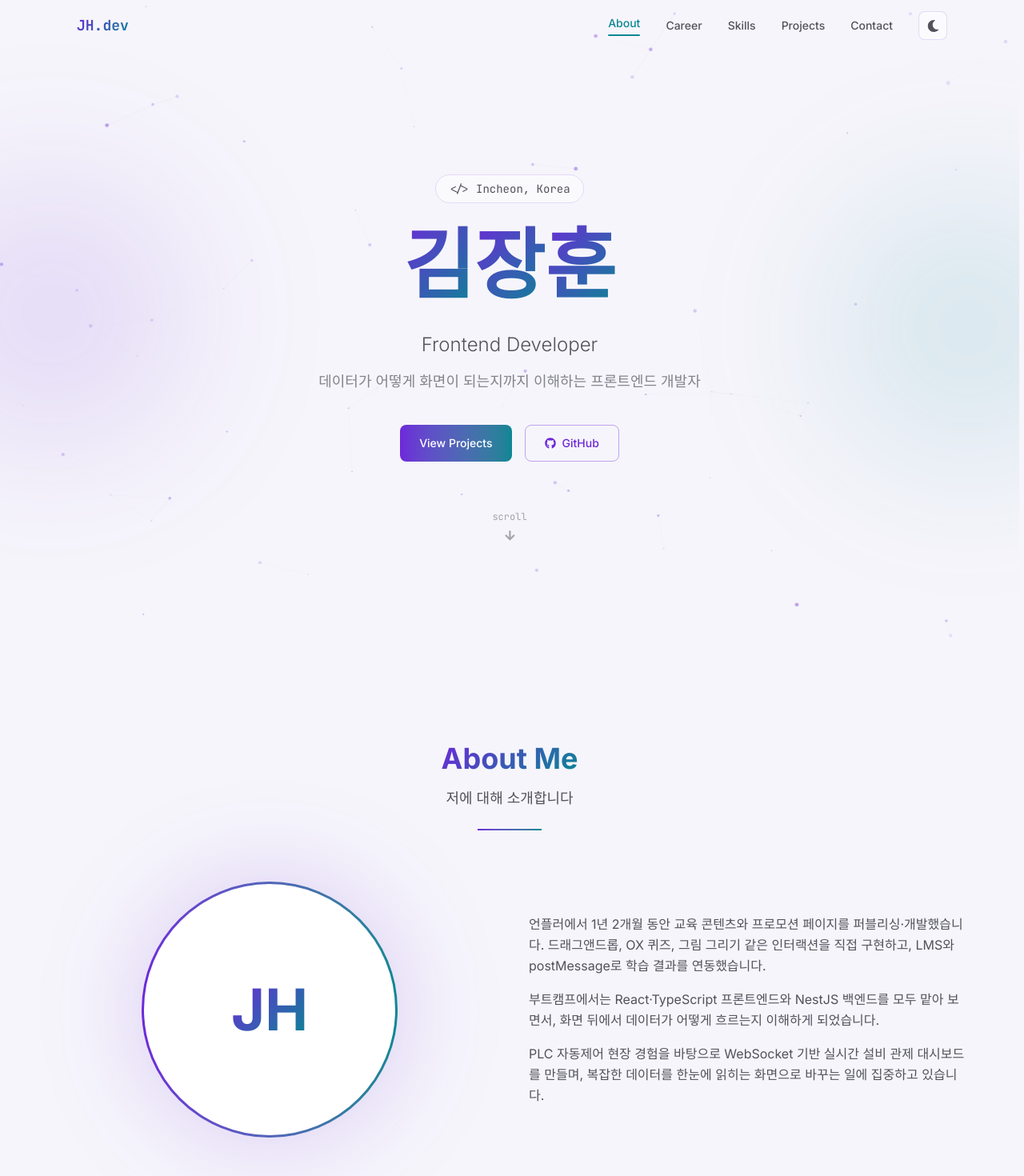
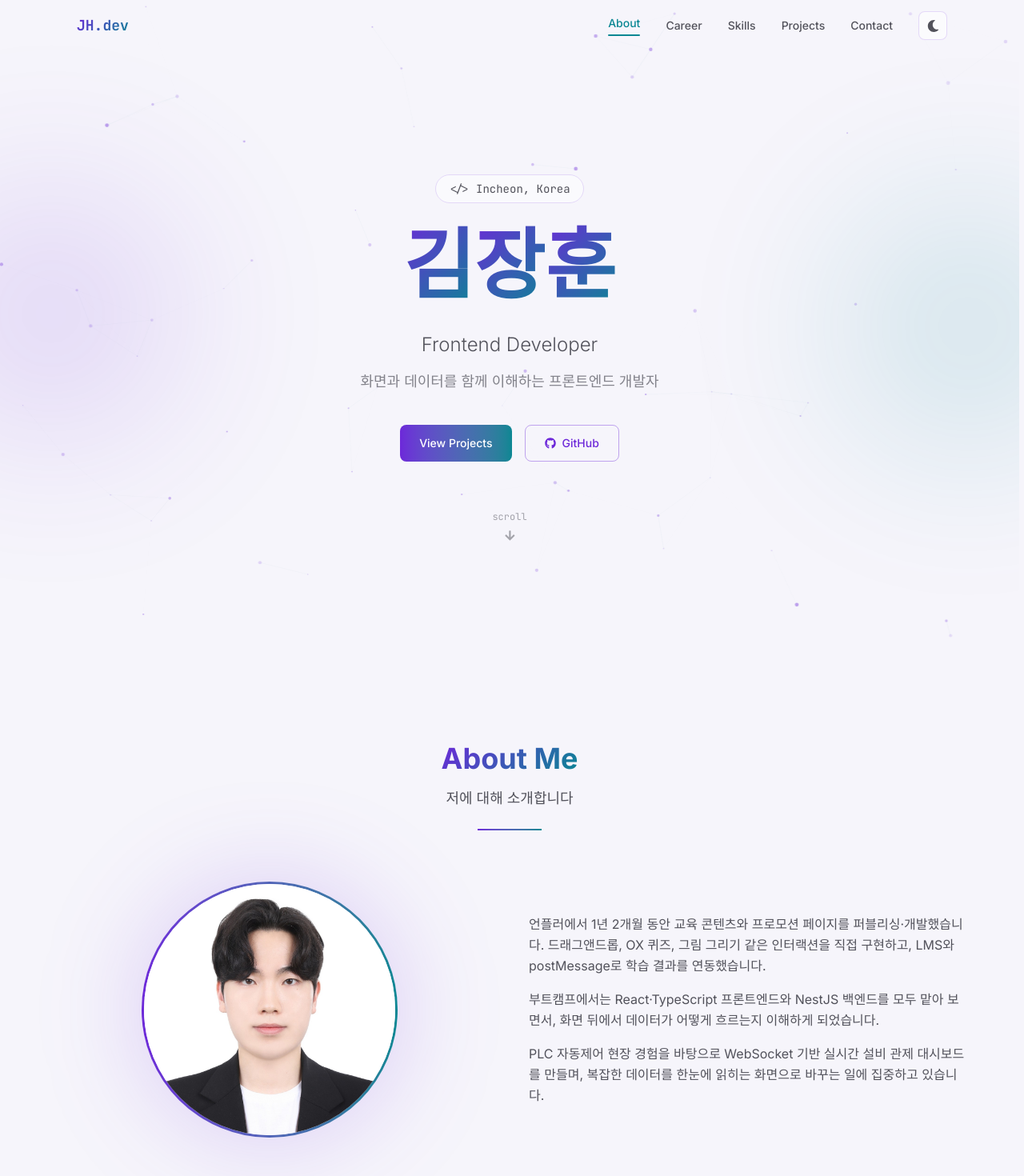
Before and after one commit to ja-gypsophila/portfolio, a Next.js app: page / in a window 1280 px wide. Shown: the top 1470 px of the page at 80% size. Built offline with nearby package versions, Linux system fonts and the light colour scheme.

Commit message:
프로필사진 추가, 및 페이지 수정

```diff
--- a/src/app/layout.tsx
+++ b/src/app/layout.tsx
@@ -16,7 +16,7 @@ const jetbrainsMono = JetBrains_Mono({
 export const metadata: Metadata = {
   title: "김장훈 | Frontend Developer Portfolio",
   description:
-    "데이터가 어떻게 화면이 되는지까지 이해하는 프론트엔드 개발자 김장훈의 포트폴리오",
+    "화면과 데이터를 함께 이해하는 프론트엔드 개발자 김장훈의 포트폴리오",
   keywords: [
     "김장훈",
     "프론트엔드",
--- a/src/components/sections/AboutSection.tsx
+++ b/src/components/sections/AboutSection.tsx
@@ -1,5 +1,6 @@
 "use client";
 
+import Image from "next/image";
 import { motion } from "motion/react";
 import SectionWrapper from "@/components/ui/SectionWrapper";
 import SectionHeading from "@/components/ui/SectionHeading";
@@ -27,11 +28,23 @@ export default function AboutSection() {
           <div className="relative w-64 h-64 md:w-80 md:h-80">
             {/* Gradient ring */}
             <div className="absolute inset-0 rounded-full bg-gradient-to-r from-purple to-cyan p-[3px]">
-              <div className="w-full h-full rounded-full bg-card flex items-center justify-center overflow-hidden">
-                {/* Placeholder avatar */}
-                <div className="text-6xl md:text-7xl font-bold gradient-text">
-                  {personalInfo.initials}
-                </div>
+              <div className="relative w-full h-full rounded-full bg-card flex items-center justify-center overflow-hidden">
+                {personalInfo.profileImage ? (
+                  // 원 안에 꽉 차게, 얼굴이 잘리지 않도록 위쪽 기준으로 자름
+                  <Image
+                    src={personalInfo.profileImage}
+                    alt={`${personalInfo.name} 프로필 사진`}
+                    fill
+                    sizes="(min-width: 768px) 320px, 256px"
+                    className="object-cover object-top"
+                    priority
+                  />
+                ) : (
+                  // 사진이 없으면 이니셜 표시
+                  <div className="text-6xl md:text-7xl font-bold gradient-text">
+                    {personalInfo.initials}
+                  </div>
+                )}
               </div>
             </div>
             {/* Glow effect */}
--- a/src/data/portfolio-data.ts
+++ b/src/data/portfolio-data.ts
@@ -35,12 +35,14 @@ export const personalInfo = {
   initials: "JH",
   logo: "JH.dev",
   title: "Frontend Developer",
-  subtitle: "데이터가 어떻게 화면이 되는지까지 이해하는 프론트엔드 개발자",
+  subtitle: "화면과 데이터를 함께 이해하는 프론트엔드 개발자",
   location: "Incheon, Korea",
   email: "kjh03291@gmail.com",
   github: "https://github.com/ja-gypsophila",
   // 이력서 PDF를 public/ 폴더에 넣고 경로를 적으면 Resume 버튼이 나타납니다. 예: "/resume.pdf"
   resumeUrl: "",
+  // 프로필 사진: public/ 폴더에 넣고 경로를 적으면 About 섹션의 이니셜 대신 사진이 보입니다. 예: "/profile.jpg"
+  profileImage: "/projects/profile/profile.jpg",
 };
 
 export const navLinks = [
```
Also changed, not shown: public/projects/profile/profile.jpg (added).
